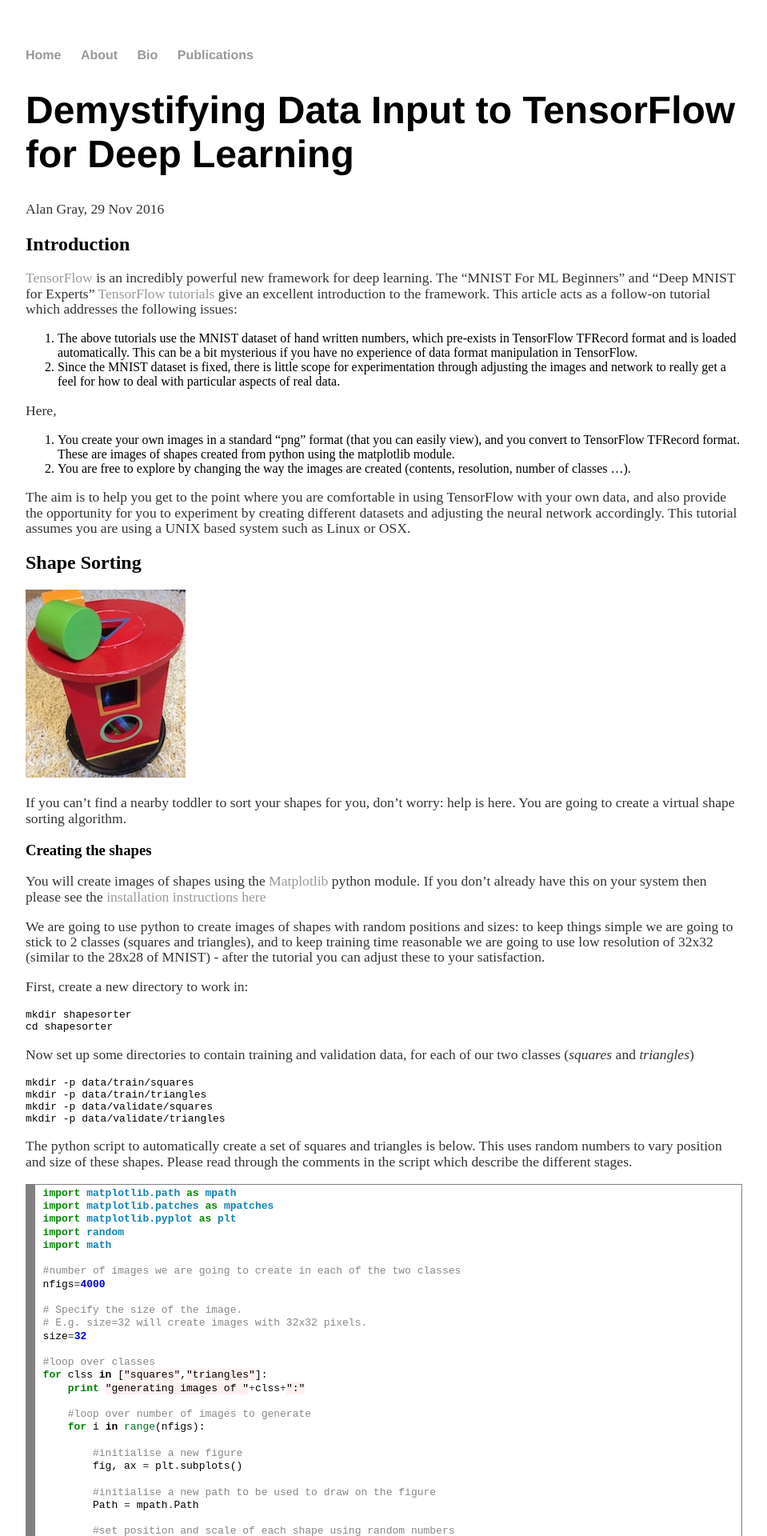
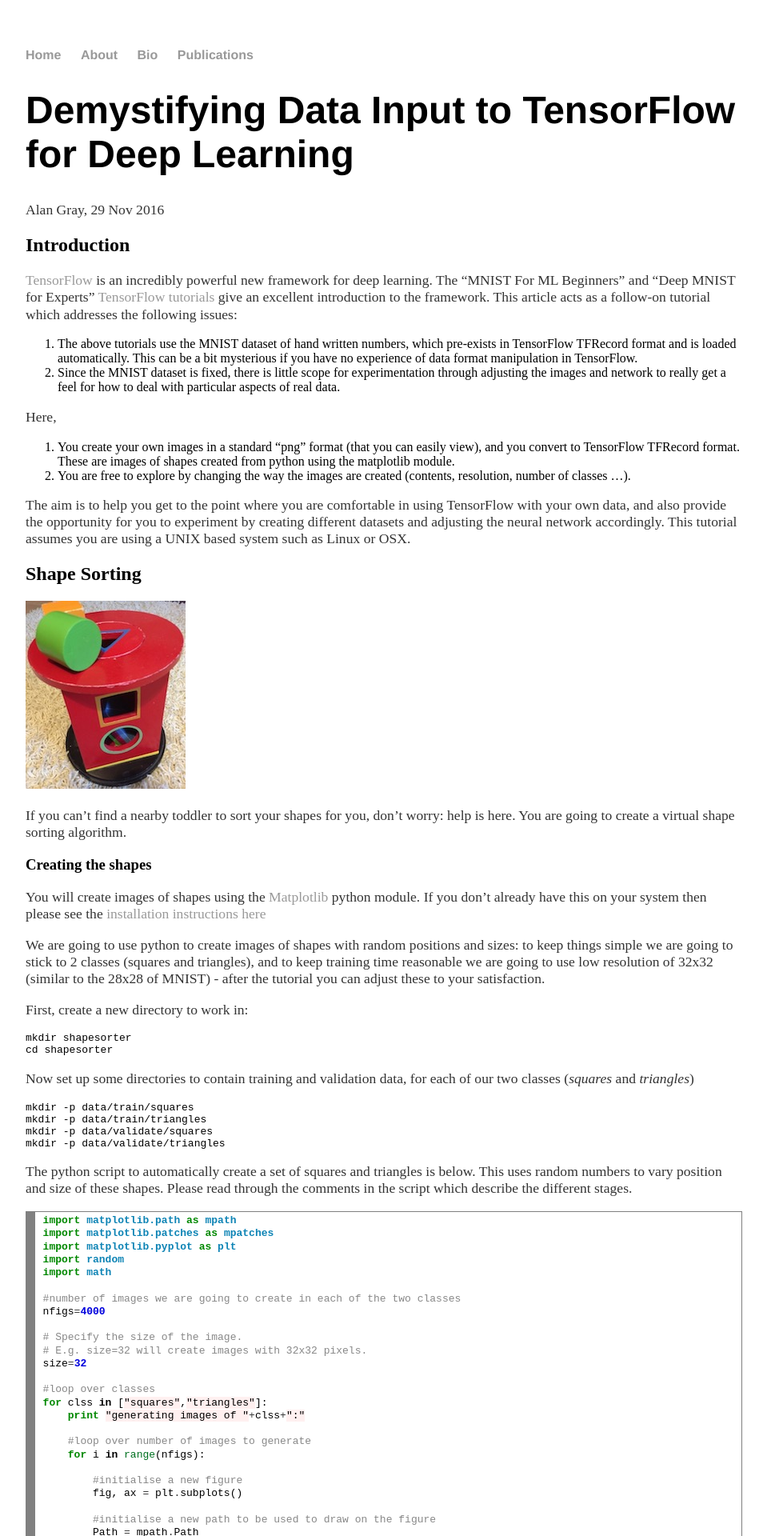
Before and after one commit to agray3/agray3.github.io, a Jekyll site: the page built from _posts/2016-11-29-Demystifying-Data-Input-to-TensorFlow-for-Deep-Learning.md, in a window 1280 px wide. Shown: the top 1920 px of the page at 80% size, without its empty margins (160-1119 px from the left). Built offline with Jekyll 4.4.1, drawn with Linux system fonts in a browser that asks for light colours.

Commit message:
tidying blog entry

```diff
--- a/_posts/2016-11-29-Demystifying-Data-Input-to-TensorFlow-for-Deep-Learning.md
+++ b/_posts/2016-11-29-Demystifying-Data-Input-to-TensorFlow-for-Deep-Learning.md
@@ -468,13 +468,13 @@
 
 <h3> Importance of Validation Set </h3>
  See what happens when you train using squares for <i>both</i> classes. As expected, the accuracy should be around 50% (i.e. the ability to predict is no better a uneducated guess since there is no conceptual difference between the classes). Now, temporarily replace the line
-<code>
+<pre>
   vbatch_xs, vbatch_ys = sess.run([vimageBatch, vlabelBatch])
-</code>
+</pre>
 with
-<code>
+<pre>
   vbatch_xs, vbatch_ys = sess.run([imageBatch, labelBatch])
-</code>
+</pre>
 to use the training images for validation. You will see that the accuracy rises significantly above 50%, which is misleading: this demonstrating the importance of using a separate set of images for validation of the model.
 
 <h3> Number of Classes </h3>
--- a/css/main.css
+++ b/css/main.css
@@ -28,7 +28,7 @@
 %    line-height: 1.4em;
 %    color: #333;
     font-size: 1.1em;
-    line-height: 1.1em;
+    line-height: 1.2em;
     color: #333;
 }
 footer {
```
